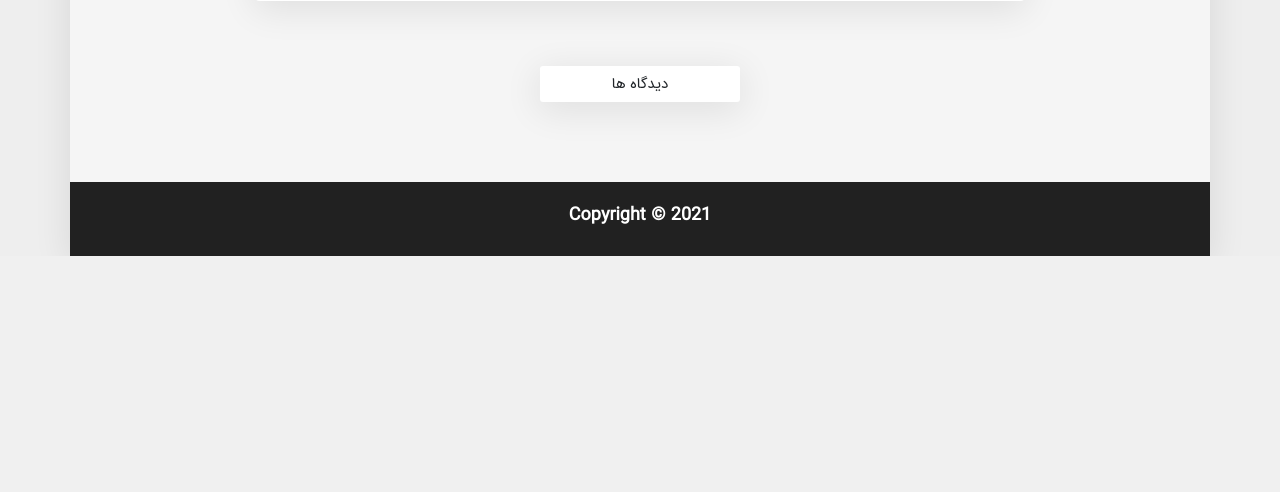
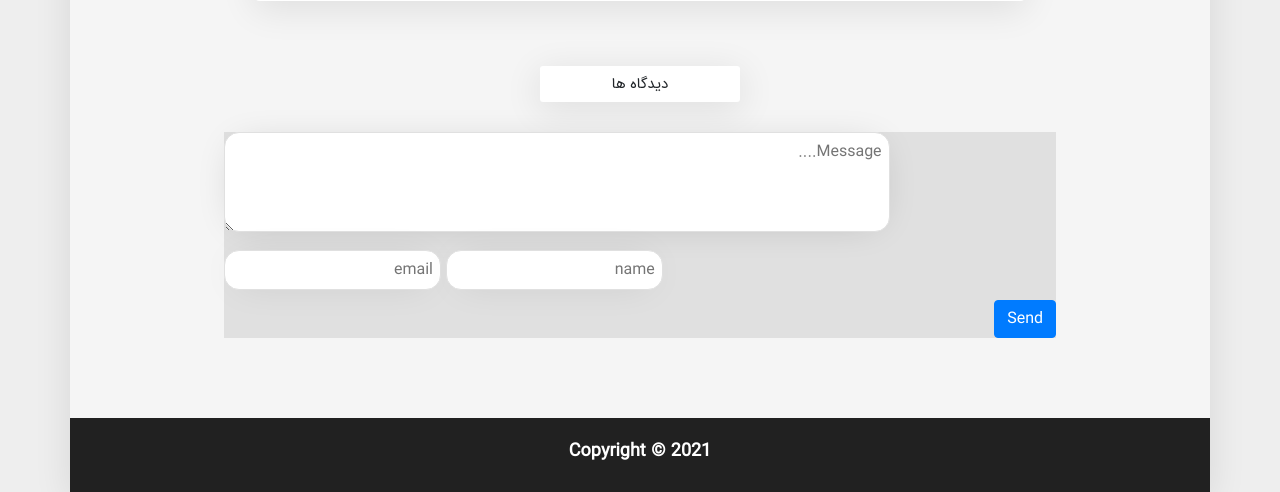
Before and after one commit to siyonteam/First-Step-Blog, a Django app: a page that uses Post/templates/Comment.html in a window 1280 px wide. Shown: the part 1534-2026 px from the top of the page. Before the commit the page ends 1790 px from the top, so only its background shows below. Run offline with Django 3.2, Linux system fonts and the light colour scheme; data comes from the database, SQL or seed files in the repository; some libraries are stand-ins or nearby versions.

Commit message:
comment added

```diff
--- a/Post/forms.py
+++ b/Post/forms.py
@@ -8,7 +8,7 @@ class CommentForm(forms.ModelForm):
         model = Comment
         fields = ('body','author','email')
         widgets = {
-            'author': forms.TextInput(attrs={'class': 'answerForm__name'}),
-            'email': forms.EmailInput(attrs={'class': 'answerForm__email'}),
-            'body': forms.Textarea(attrs={'class': 'answerForm__body'}),
+            'author': forms.TextInput(attrs={'class': 'answerForm__name' , 'placeholder':'name' }),
+            'email': forms.EmailInput(attrs={'class': 'answerForm__email' , 'placeholder':'email'}),
+            'body': forms.Textarea(attrs={'class': 'answerForm__body' , 'placeholder':'Message....'}),
         }
--- a/Post/templates/Comment.html
+++ b/Post/templates/Comment.html
@@ -1,16 +1,5 @@
 <div class="col-10">
-    <form>
-        {% csrf_token %}
-        <label for="{{ myform.body.id_for_label }}">body subject:</label>
-        {{ myform.body}}
-        <div class="">
-            <label for="{{ myform.author.id_for_label }}">author subject:</label>
-            {{ myform.author}}
-            <label for="{{ myform.email.id_for_label }}">Email subject:</label>
-            {{ myform.email}}
-        <div>
-                <button class="btn btn-primary">Send</button>
-    </form>
+
     <div class="comment__box">
         <div class="comment__box--header">
             <div class="userAvatar">
--- a/Post/templates/FullContent.html
+++ b/Post/templates/FullContent.html
@@ -36,9 +36,22 @@
         </div>
     </div>
 </div>
+
 <div class="commentToggle">
     دیدگاه ها
 </div>
+<form class="commenting">
+    {% csrf_token %}
+    <!-- <label for="{{ myform.body.id_for_label }}">body subject:</label> -->
+    {{ myform.body}}
+    <div class="answerForm__inputs">
+        <!-- <label for="{{ myform.author.id_for_label }}">author subject:</label> -->
+        {{ myform.author}}
+        <!-- <label for="{{ myform.email.id_for_label }}">Email subject:</label> -->
+        {{ myform.email}}
+    <div>
+        <button class="btn btn-primary">Send</button>
+</form>
 <section class="comment">
     {% include './Comment.html' %}
 </section>
--- a/static/css/Style.css
+++ b/static/css/Style.css
@@ -538,27 +538,17 @@ main {
   line-height: 1.2;
 }
 
-.comment {
-  width: 100%;
-  height: auto;
-  align-items: center;
-  flex-direction: column;
-  justify-content: space-around;
-  text-align: center;
-  display: none;
-}
-
-.comment .commenting {
+.commenting {
   width: 80%;
   margin: auto;
   height: auto;
   margin-bottom: 30px;
-  display: flex;
   flex-direction: column;
   align-items: center;
+  background-color: #e0e0e0;
 }
 
-.comment .commenting .answerForm__body {
+.commenting .answerForm__body {
   width: 80%;
   box-shadow: 0px 2px 39px -14px rgba(0, 0, 0, 0.2);
   outline: none;
@@ -569,7 +559,14 @@ main {
   height: 100px;
 }
 
-.comment .commenting .answerForm__name {
+.commenting .answerForm__inputs {
+  flex-direction: row;
+  justify-content: space-around;
+  align-items: center;
+  margin-top: 10px;
+}
+
+.commenting .answerForm__inputs .answerForm__name {
   box-shadow: 0px 2px 39px -14px rgba(0, 0, 0, 0.2);
   outline: none;
   margin: auto;
@@ -578,7 +575,7 @@ main {
   border: 1px solid #e0e0e0;
 }
 
-.comment .commenting .answerForm__email {
+.commenting .answerForm__inputs .answerForm__email {
   box-shadow: 0px 2px 39px -14px rgba(0, 0, 0, 0.2);
   outline: none;
   border-radius: 15px;
@@ -587,9 +584,19 @@ main {
   border: 1px solid #e0e0e0;
 }
 
-.comment .commenting button {
+.commenting button {
   float: right;
   margin-top: 10px;
+}
+
+.comment {
+  width: 100%;
+  height: auto;
+  align-items: center;
+  flex-direction: column;
+  justify-content: space-around;
+  text-align: center;
+  display: none;
 }
 
 .comment__box {
```
